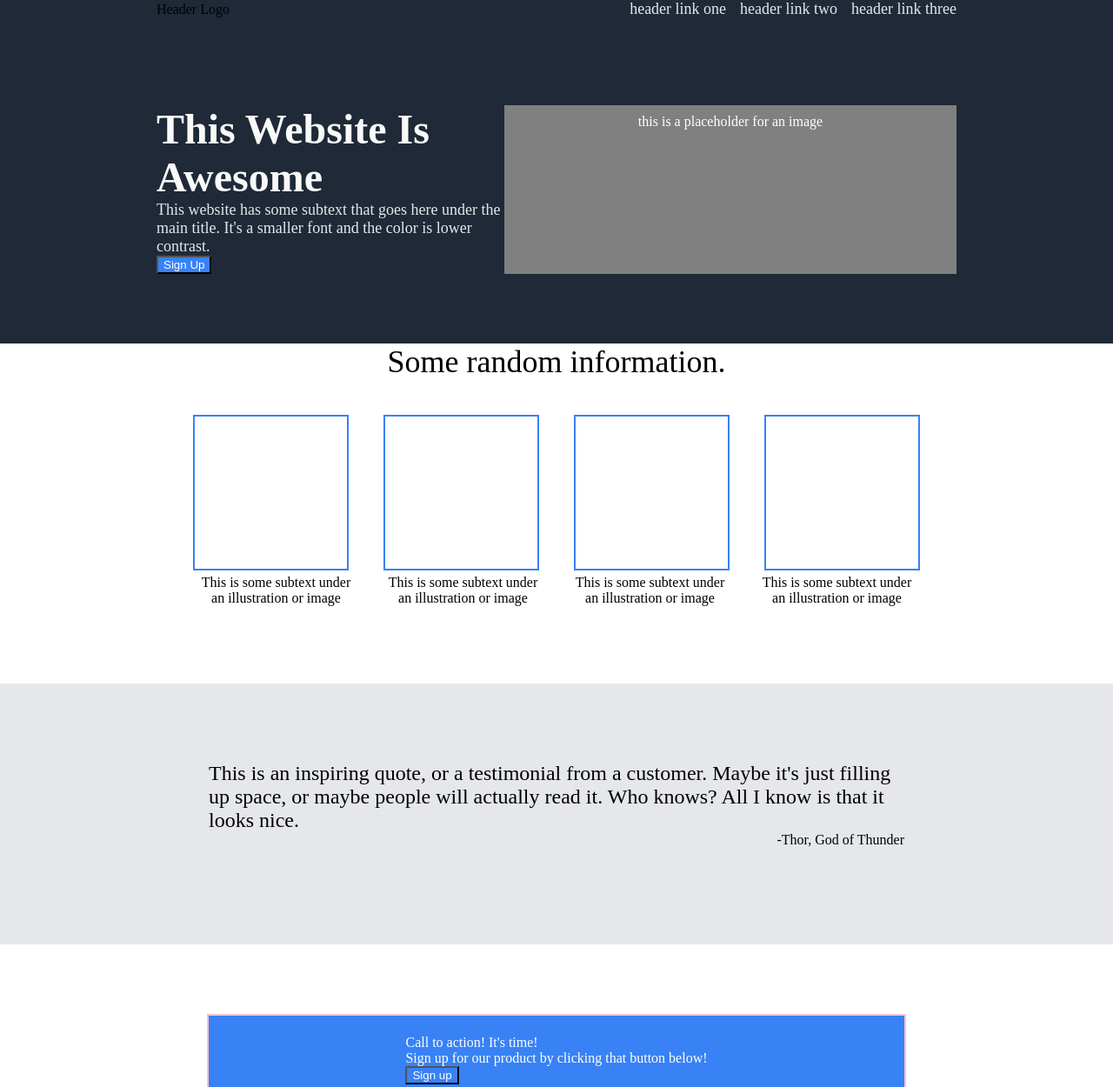
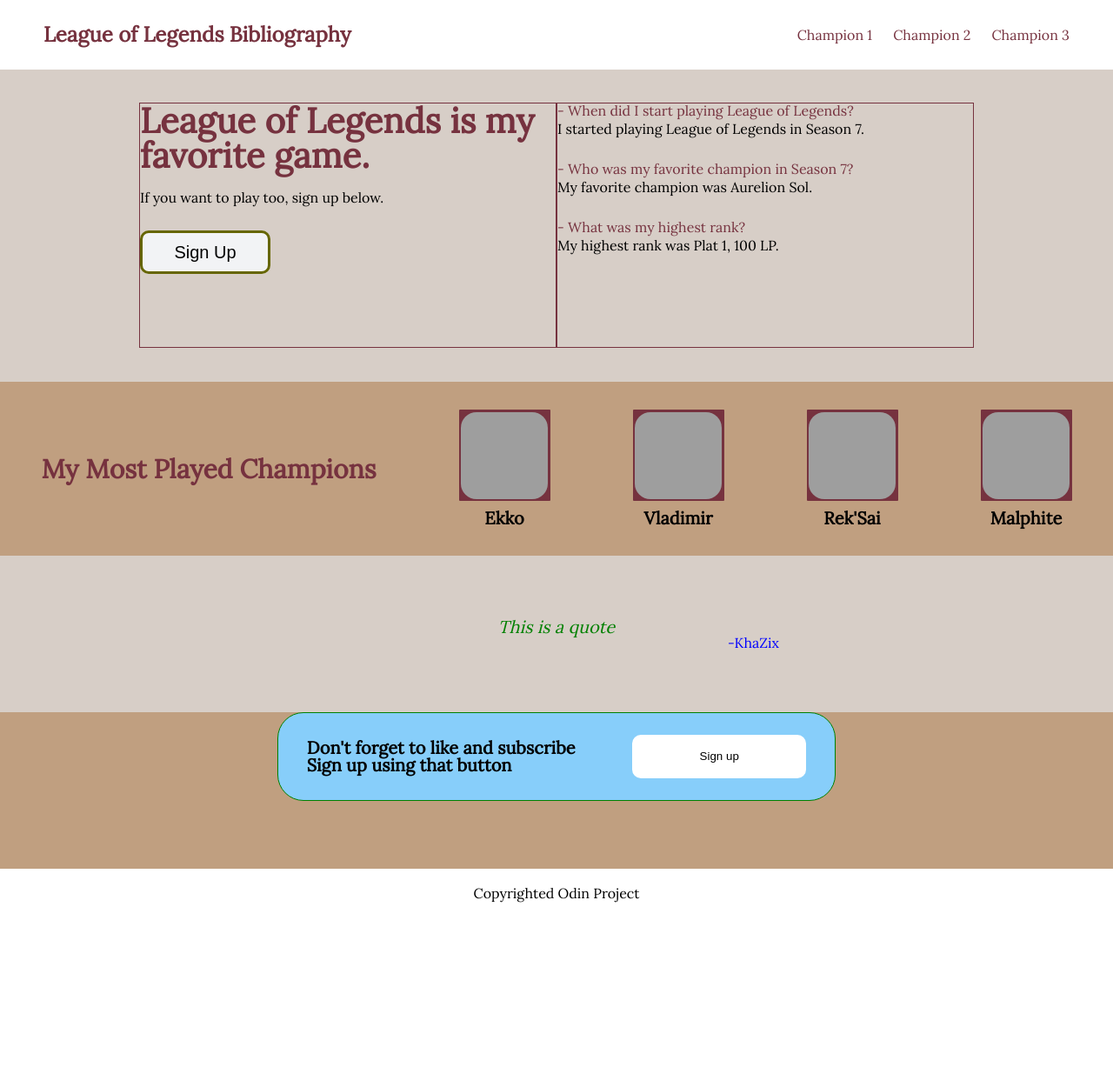
Before and after one commit to EvanChen415/landing_page, a plain HTML site: page index.html in a window 1280 px wide. Shown: the top 1250 px of the page at 87% size. After the commit the page ends 1055 px from the top, so only its background shows below. Drawn offline with Linux system fonts and the light colour scheme; grey boxes are pictures that could not be loaded.

Commit message:
Change the entire landing_page to be League of Legends theme. Restructure code into a more organized fashion. Rename classes into sections to make readability better. Implement images in Section3.

```diff
--- a/index.html
+++ b/index.html
@@ -1,91 +1,107 @@
 <!DOCTYPE html>
 <html lang="en">
   <head>
-        <meta charset="UTF-8">
-        <title>Landing Page Project</title>
-        <link rel="stylesheet" href="../landing_page/landing-page/style.css">
+    <meta charset="UTF-8" />
+    <title>League of Legends Bibliography</title>
+    <link rel="stylesheet" href="reset.css" />
+    <link rel="preconnect" href="https://fonts.googleapis.com" />
+    <link rel="preconnect" href="https://fonts.gstatic.com" crossorigin />
+    <link
+      href="https://fonts.googleapis.com/css2?family=Lora&display=swap"
+      rel="stylesheet"
+    />
+    <link rel="stylesheet" href="style.css" />
   </head>
   <body>
-        <div class="first-section">
     <div class="header">
-                <div class="logo">Header Logo</div>
-                <ul class="links">
-                    <li>header link one</li>
-                    <li>header link two</li>
-                    <li>header link three</li>
-                </ul>
+      <div class="headerLogo">League of Legends Bibliography</div>
+      <div class="links">
+        <div class="headerLinks">Champion 1</div>
+        <div class="headerLinks">Champion 2</div>
+        <div class="headerLinks">Champion 3</div>
+      </div>
+    </div>
 
+    <div class="section1">
+      <div class="section1Text">
+        <h1 class="section1Header1">League of Legends is my favorite game.</h1>
+        <h4 class="section1Header4">If you want to play too, sign up below.</h4>
+        <button class="section1Button">Sign Up</button>
       </div>
-            <div class="container">
-                <div class="hero">
-                    <div class="hero main">This Website Is <br>Awesome</div>
-                    <div class="hero secondary">This website has some subtext that goes here under the <br> main title. It's a smaller font and the color is lower <br> contrast.</div>
-                    <button>Sign Up</button>
+      <div class="section1Text">
+        <h2 class="section1Header2">- When did I start playing League of Legends?</class>
+        <h4 class="section1Header4">I started playing League of Legends in Season 7.</h4>
+        <h2 class="section1Header2">- Who was my favorite champion in Season 7?</class>
+        <h4 class="section1Header4">My favorite champion was Aurelion Sol.</h4>
+        <h2 class="section1Header2">- What was my highest rank?</class>
+        <h4 class="section1Header4">My highest rank was Plat 1, 100 LP.</h4>
       </div>
-                <div class="placeholder">
-                    <div class="placeholdertext">
-                        this is a placeholder for an image
+    </div>
+
+    <div class="section2">
+      <h1 class="section2Header">My Most Played Champions</h1>
+      <div class="boxes">
+        <div class="box">
+          <div class="box1Container">
+            <img
+              src="https://assets.website-files.com/5c1bb997cb1dd611a0e6c8ce/604120749959e429f67d90f1_WestStudio_LOL_Splash_31.jpg"
+              alt="Image 1"
+              class="section2BoxImg"
+            />
+          </div>
+          <h5 class="box1Info">Ekko</h5>
+        </div>
+      </div>
+      <div class="boxes">
+        <div class="box">
+          <div class="box1Container">
+            <img
+              src="https://assets.website-files.com/5c1bb997cb1dd611a0e6c8ce/60412a2a2699545b0a45a53c_WestStudio_LOL_Splash_68.jpg"
+              alt="Image 2"
+              class="section2BoxImg"
+            />
+          </div>
+          <h5 class="box1Info">Vladimir</h5>
+        </div>
+      </div>
+      <div class="boxes">
+        <div class="box">
+          <div class="box1Container">
+            <img
+              src="https://assets.website-files.com/5c1bb997cb1dd611a0e6c8ce/60411d3529f6b12a5a0af3be_WestStudio_LOL_Splash_21.jpg"
+              alt="Image 3"
+              class="section2BoxImg"
+            />
+          </div>
+          <h5 class="box1Info">Rek'Sai</h5>
+        </div>
+      </div>
+      <div class="boxes">
+        <div class="box">
+          <div class="box1Container">
+            <img
+              src="https://assets.website-files.com/5c1bb997cb1dd611a0e6c8ce/60411e20b5a6cc7805419c87_WestStudio_LOL_Splash_24.jpg"
+              alt="Image 4"
+              class="section2BoxImg"
+            />
+          </div>
+          <h5 class="box1Info">Malphite</h5>
         </div>
       </div>
     </div>
+    <div class="section3">
+      <h3 class="section3Header3">This is a quote</h3>
+      <h4 class="section3Header4">-KhaZix</h4>
     </div>
-        <div class="information">
-            <div class="randominformation">
-                Some random information.
-            <div class="boxes">
-                <div class="box"></div>
-                <div class="box"></div>
-                <div class="box"></div>
-                <div class="box"></div>
+    <div class="section4">
+      <div class="section4Box">
+        <div class="section4Header4">
+          <h1>Don't forget to like and subscribe</h1>
+          <h2>Sign up using that button</h2>
         </div>
-            <div class="infotext">
-                <div class="info">
-                    This is some subtext under an illustration or image
-                </div>
-                <div class="info">
-                    This is some subtext under an illustration or image
-                </div>
-                <div class="info">
-                    This is some subtext under an illustration or image
-                </div>
-                <div class="info">
-                    This is some subtext under an illustration or image
+        <button class="section4Button">Sign up</button>
       </div>
     </div>
-        </div>
-        <div class="quotes">
-            <div class="quotebox">
-                <div class="quote-text">
-                    This is an inspiring quote, or a testimonial from a customer. Maybe it's just filling up space, or maybe people will actually read it. Who knows?
-                    All I know is that it looks nice.
-                </div>
-                <div class="quote-credits">
-                    -Thor, God of Thunder
-                </div>
-            </div>
-        </div>
-
-        <div class="call-to-action">
-            <div class="callbanner">
-                <div class="callcontainer">
-                    <div class="calltext">
-                        Call to action! It's time!
-                    </div>
-                    <div class="calltext">
-                        Sign up for our product by clicking that button below!
-                    </div>
-                    <button>Sign up</button>
-                </div>
-            </div>
-        </div>
-
-        <div class="footer">
-            <div>
-                Copyright @ The Odin Project 2021
-            </div>
-        </div>
-
-
-
+    <div class="footer">Copyrighted Odin Project</div>
   </body>
 </html>
--- a/landing-page/style.css
+++ /dev/null
@@ -1,164 +0,0 @@
-body {
-    background-color: #1f2937;
-    padding: 0;
-    margin: 0;
-}
-
-.first-section{
-    margin-left: 180px;
-    margin-right: 180px;
-    margin-bottom: 80px;
-}
-
-
-.header{
-    display: flex;
-    justify-content: space-between;
-    margin-bottom: 100px;
-    align-items: center;
-}
-
-.header.logo{
-    font-size: 24px;
-    color: #F9FAF8;
-}
-
-ul{
-    list-style: none;
-    display: flex;
-    margin: 0;
-    padding: 0;
-    gap: 16px;
-    font-size: 18px;
-    color: #e5e7eb;
-    font-weight: 100;
-}
-
-
-.hero.main{
-    font-size: 48px;
-    font-weight: bolder;
-    color: #F9FAF8;
-}
-
-.hero.secondary{
-    font-size: 18px;
-    color: #e5e7eb;
-}
-
-.container{
-    display: flex;
-    justify-content: space-between;
-}
-.placeholder{
-    width: 500px;
-    background-color: gray;
-    color: white;
-    padding: 10px;
-}
-
-.placeholdertext{
-    text-align: center;
-}
-
-button{
-    background-color: #3882f6;
-    color: white;
-}
-
-.information{
-    background-color: white;
-    height: 405px;
-}
-
-.randominformation{
-    color: black;
-    text-align: center;
-    font-size: 36px;
-}
-
-.boxes{
-    display: flex;
-    justify-content: center;
-}
-.box{
-    height: 175px;
-    width: 175px;
-    border: #3882f6 solid 2px;
-    margin-top: 40px;
-    margin-right: 20px;
-    margin-left: 20px;
-    margin-bottom: 5px
-}
-
-.infotext{
-    display: flex;
-    justify-content: center;
-    margin: 0;
-    padding: 0;
-}
-
-.info{
-    height: 125px;
-    width: 175px;
-    margin-left: 20px;
-    margin-right: 20px;
-    font-size: 20px;
-    text-align: center;
-    color: black;
-    font-size: 16px;
-}
-
-.quotes{
-    height: 300px;
-    background-color: #e5e7eb;
-    margin-top: 0;
-    padding: 0;
-    display: flex;
-}
-
-.quotebox{
-    margin: auto;
-    width: 800px;
-    height: 120px;
-}
-
-.quote-credits{
-    text-align: right;
-}
-
-.quote-text{
-    font-size: 24px;
-}
-
-.call-to-action{
-    background-color: white;
-    height: 100px;
-    padding: 80px;
-}
-
-.callbanner{
-    display: flex;
-    justify-content: center;
-    align-items: center;
-    width: 800px;
-    height: 100px;
-    background-color: #3882f6;
-    border: pink solid 2px;
-    margin: auto;
-}
-
-.calltext{
-    color: white;
-    font-size: 16px;
-}
-
-.footer{
-    background-color: #1f2937;
-    height: 100px;
-    color: white;
-    display: flex;
-    justify-content: center;
-    align-items: center;
-    font-size: 12px;
-}
--- /dev/null
+++ b/reset.css
@@ -0,0 +1,129 @@
+/* http://meyerweb.com/eric/tools/css/reset/
+   v2.0 | 20110126
+   License: none (public domain)
+*/
+
+html,
+body,
+div,
+span,
+applet,
+object,
+iframe,
+h1,
+h2,
+h3,
+h4,
+h5,
+h6,
+p,
+blockquote,
+pre,
+a,
+abbr,
+acronym,
+address,
+big,
+cite,
+code,
+del,
+dfn,
+em,
+img,
+ins,
+kbd,
+q,
+s,
+samp,
+small,
+strike,
+strong,
+sub,
+sup,
+tt,
+var,
+b,
+u,
+i,
+center,
+dl,
+dt,
+dd,
+ol,
+ul,
+li,
+fieldset,
+form,
+label,
+legend,
+table,
+caption,
+tbody,
+tfoot,
+thead,
+tr,
+th,
+td,
+article,
+aside,
+canvas,
+details,
+embed,
+figure,
+figcaption,
+footer,
+header,
+hgroup,
+menu,
+nav,
+output,
+ruby,
+section,
+summary,
+time,
+mark,
+audio,
+video {
+  margin: 0;
+  padding: 0;
+  border: 0;
+  font-size: 100%;
+  font: inherit;
+  vertical-align: baseline;
+}
+/* HTML5 display-role reset for older browsers */
+article,
+aside,
+details,
+figcaption,
+figure,
+footer,
+header,
+hgroup,
+menu,
+nav,
+section {
+  display: block;
+}
+body {
+  line-height: 1;
+}
+ol,
+ul {
+  list-style: none;
+}
+blockquote,
+q {
+  quotes: none;
+}
+blockquote:before,
+blockquote:after,
+q:before,
+q:after {
+  content: "";
+  content: none;
+}
+table {
+  border-collapse: collapse;
+  border-spacing: 0;
+}
--- /dev/null
+++ b/style.css
@@ -0,0 +1,224 @@
+body {
+  width: 100vw;
+  height: 100vh;
+  font-family: "Lora", serif;
+}
+
+/* Any of the items in the 'header or footer' will be centered verticalled by align-items. */
+.header,
+.footer {
+  display: flex;
+  align-items: center;
+  width: 100%;
+  height: 7%;
+}
+
+.section1,
+.section3 {
+  background-color: #d7cec7;
+}
+
+.section2,
+.section4 {
+  background-color: #c09f80;
+}
+.header {
+  min-height: 10%;
+  color: #76323f;
+}
+
+.footer {
+  justify-content: center;
+}
+
+.section1,
+.section2,
+.section3,
+.section4 {
+  width: 100%;
+  min-height: 22.5%;
+}
+
+.section1 {
+  padding-top: 3%;
+  width: 75%;
+  padding-bottom: 3%;
+  padding-left: 12.5%;
+  padding-right: 12.5%;
+  display: flex;
+  flex-direction: row;
+  justify-content: center;
+}
+
+.headerLogo {
+  font-weight: 700;
+  padding-left: 50px;
+  font-size: x-large;
+}
+
+.links {
+  display: flex;
+  margin-left: auto;
+  padding-right: 50px;
+  gap: 24px;
+  font-weight: 500;
+}
+
+.section1 {
+  display: flex;
+  justify-content: space-between;
+}
+
+.section1Text {
+  width: 500px;
+  height: 280px;
+  border: #76323f solid 1px;
+}
+
+.section1Header1 {
+  font-size: 40px;
+  font-weight: bold;
+  margin-bottom: 20px;
+  color: #76323f;
+}
+
+.section1Header2 {
+  color: #76323f;
+  margin-bottom: 5px;
+}
+.section1Header4 {
+  margin-bottom: 30px;
+  color: black;
+}
+
+.section1Button {
+  width: 150px;
+  height: 50px;
+  background-color: #f2f3f5;
+  color: black;
+  border-radius: 10px;
+  border: #666600 solid 3px;
+  transition: 2s;
+  font-size: 20px;
+}
+
+.section1Button:hover {
+  width: 250px;
+  height: 80px;
+  cursor: pointer;
+  background-color: #c09f80;
+  border: #666600 solid 5px;
+}
+
+.section2Header {
+  color: #76323f;
+  display: flex;
+  justify-content: center;
+  align-items: center;
+  font-size: 30px;
+  font-weight: 600;
+}
+
+.box1Container {
+  width: 105px;
+  height: 105px;
+  display: flex;
+  justify-content: center;
+  align-items: center;
+  background-color: #76323f;
+  border-radius: 1px;
+  /* Transition is how long it takes for your box to transfrom from original to modified. */
+  transition: 1s;
+  cursor: pointer;
+  margin-bottom: 10px;
+}
+
+.box1Container:hover {
+  /* This changes the current box, 100px x 100px, into the stated dimensions when you hover your mouse. */
+  /* original dimensions: width: 792px, height: 448.266 */
+  width: 396px;
+  height: 224.133px;
+}
+
+.section2BoxImg {
+  /* This will set the size of the image so it fits in the box.  */
+  width: 100px;
+  height: 100px;
+  border-radius: 20px;
+  border: 2px solid #76323f;
+  transition: 1s;
+}
+
+.section2BoxImg:hover {
+  width: 406px;
+  height: 234.133px;
+  border: 8px solid #76323f;
+}
+
+h5 {
+  display: flex;
+  justify-content: center;
+  font-weight: bold;
+  font-size: 20px;
+}
+.section2 {
+  display: flex;
+  flex-direction: row;
+  justify-content: space-around;
+  align-items: center;
+  min-height: 25%;
+}
+
+.section3 {
+  display: flex;
+  justify-content: center;
+  align-items: center;
+  flex-direction: column;
+}
+
+.section3Header3 {
+  max-width: 70%;
+  font-size: 20px;
+  font-weight: lighter;
+  font-style: italic;
+  color: green;
+}
+
+.section3Header4 {
+  max-width: 70%;
+  margin-left: auto;
+  margin-right: 30%;
+  color: blue;
+}
+
+.section4Box {
+  width: 50%;
+  min-height: 100px;
+  border: 1px solid green;
+  border-radius: 30px;
+  margin-right: auto;
+  margin-left: auto;
+  display: flex;
+  flex-direction: row;
+  background-color: lightskyblue;
+  justify-content: space-around;
+  align-items: center;
+}
+
+.section4Header4 {
+  font-size: 20px;
+  font-weight: bold;
+}
+
+.section4Button {
+  height: 50px;
+  width: 200px;
+  border-radius: 10px;
+  background-color: white;
+  border: solid white;
+}
+
+.section4Button:hover {
+  cursor: pointer;
+  background-color: lightblue;
+}
```
Also changed, not shown: 1 other file. Lines whose indentation alone changed are shown as unchanged.
